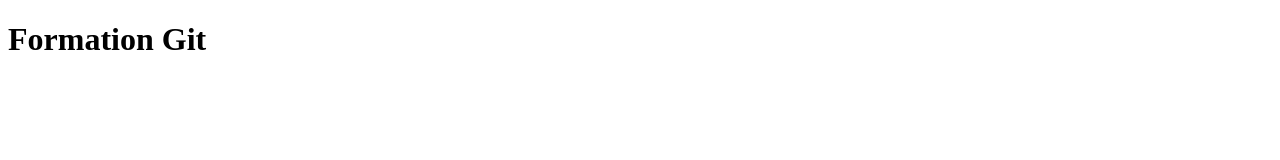
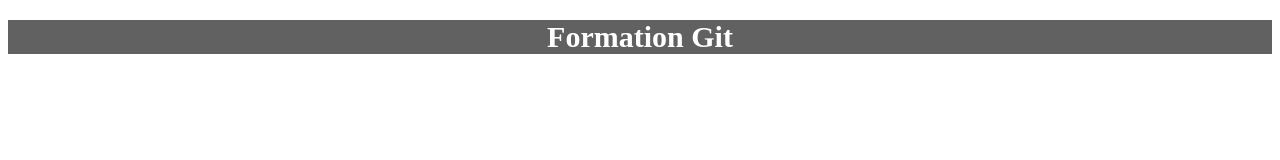
Before and after one commit to wil1708/mon_site_web, a plain HTML site: page index.html in a window 1280 px wide. Drawn offline with Linux system fonts and the light colour scheme.

Commit message:
Ajout du top-banner

```diff
--- a/index.html
+++ b/index.html
@@ -2,10 +2,11 @@
 <html lang="en">
 <head>
     <meta charset="UTF-8">
+    <link rel="stylesheet" href="style.css">
     <title>Formation GIT</title>
 </head>
 <body>
     <!-- TITRE DE LA PAGE -->
-    <h1>Formation Git</h1>
+    <h1 id="top-banner">Formation Git</h1>
 </body>
 </html>
--- a/style.css
+++ b/style.css
@@ -0,0 +1,7 @@
+#top-banner {
+    color: rgb(255,255,255);
+    font-size: 30px;
+    background-color: rgba(30,30,30,0.7);
+    overflow: auto;
+    text-align: center;
+}
```
